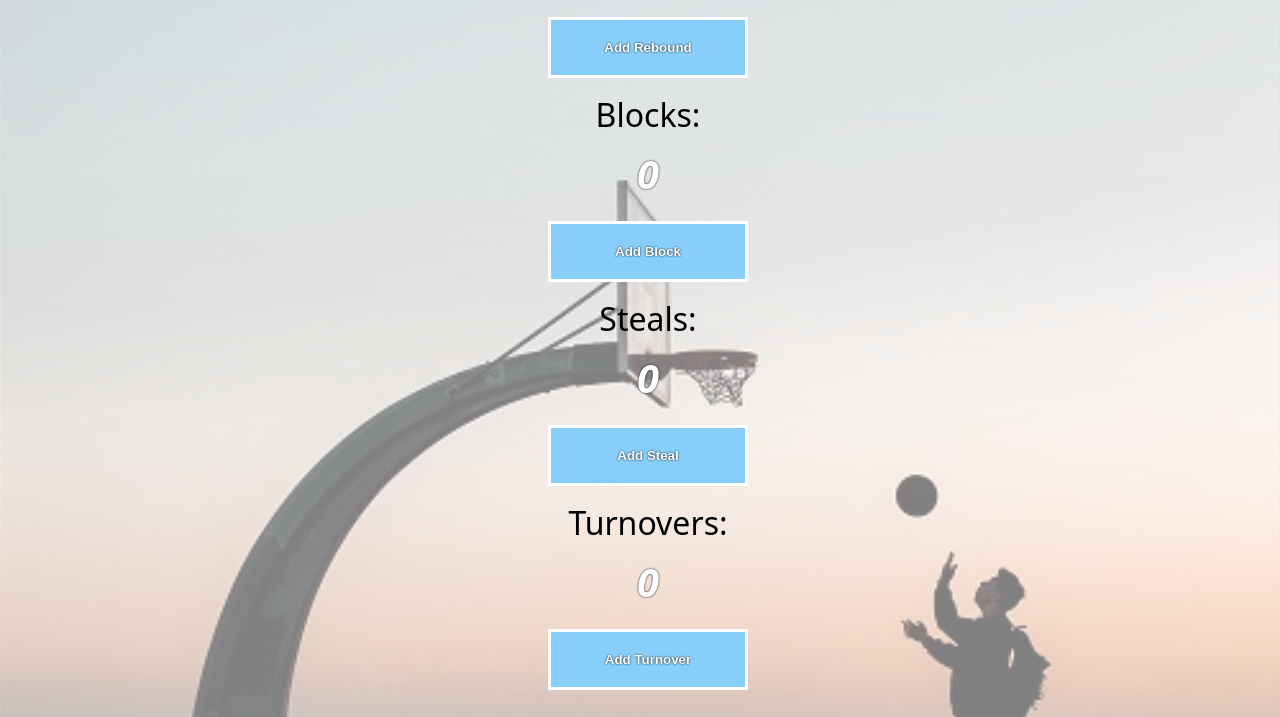
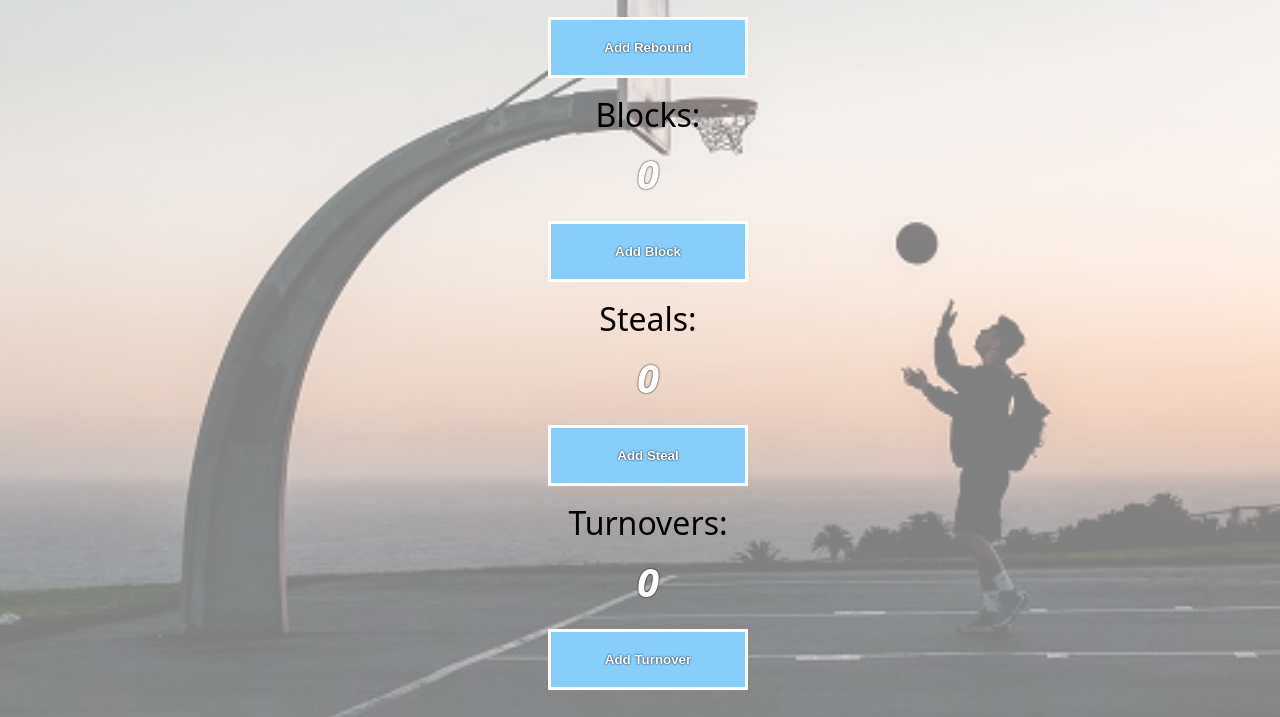
Before and after one commit to cbaguley3/basketball-stats-counter, a plain HTML site: page index.html in a window 1280 px wide. Shown: the part 621-1338 px from the top of the page. Drawn offline with Linux system fonts and the light colour scheme.

Commit message:
updated background photo CSS

```diff
--- a/index.css
+++ b/index.css
@@ -1,6 +1,5 @@
 body {
-    background-image: url("hoop.png");
-    background-size: cover;
+    background:no-repeat center/cover url("hoop.png");
     width: 100%;
     height: 100;
 }
```
